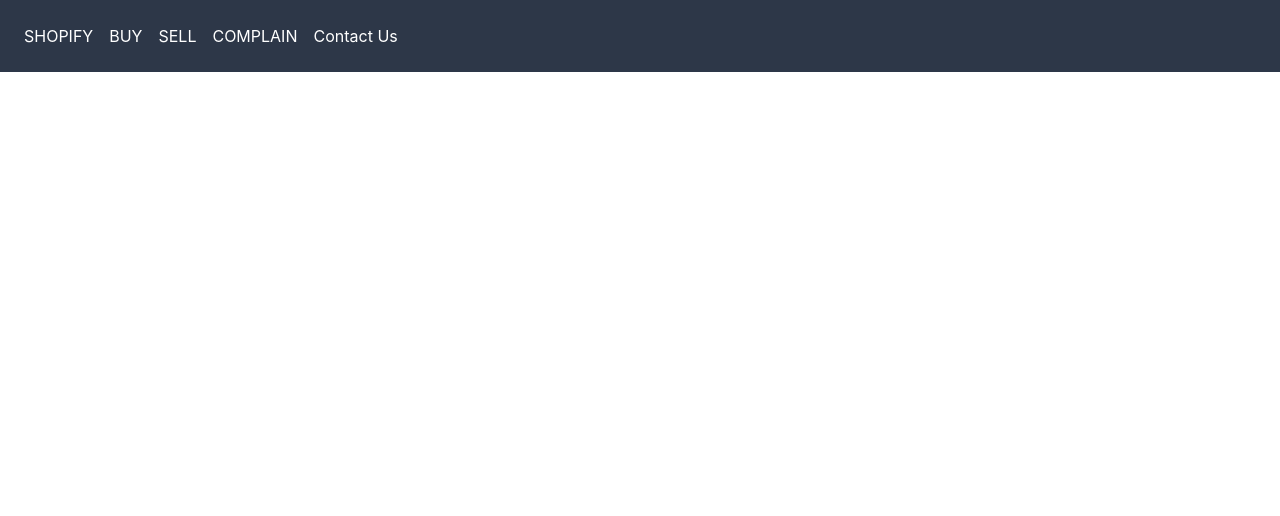
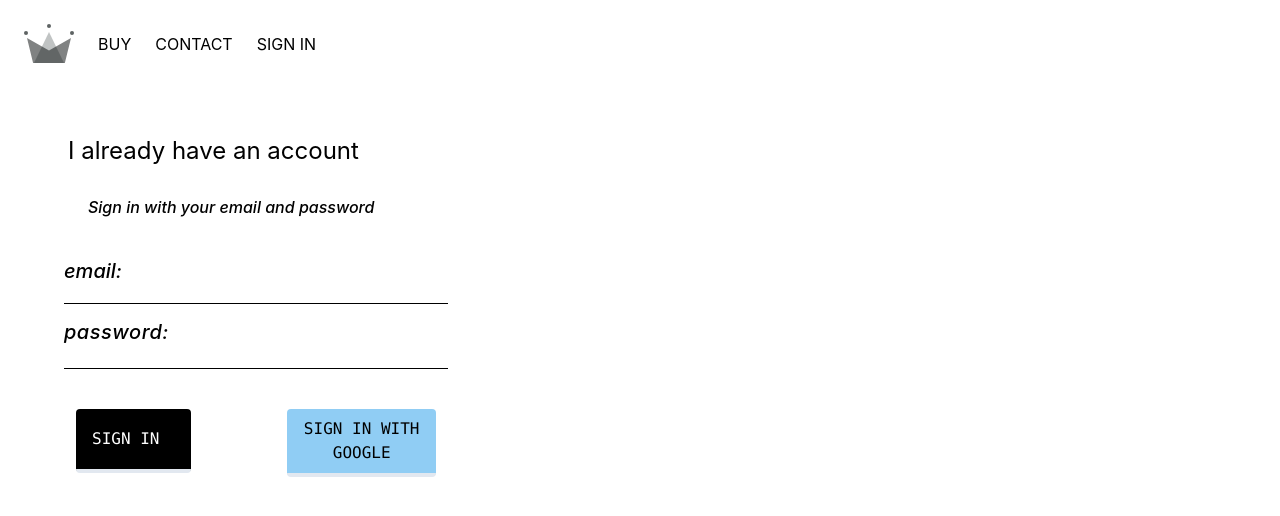
Before and after one commit to lape15/emperor-chopsticks, a React (Create React App) app: page /sign-in in a window 1280 px wide. Shown: the top 516 px of the page. Built offline with nearby package versions, Linux system fonts and the light colour scheme; no server answers.

Commit message:
integrated firebase into application

```diff
--- a/package.json
+++ b/package.json
@@ -3,23 +3,22 @@
   "version": "0.1.0",
   "private": true,
   "dependencies": {
+    "firebase": "^7.5.2",
     "react": "^16.12.0",
     "react-dom": "^16.12.0",
     "react-router-dom": "^5.1.2",
     "react-scripts": "3.2.0"
   },
   "scripts": {
-    "build:style":"tailwind build src/styles/index.css -o src/styles/tailwind.css",
+    "build:style": "tailwind build src/styles/index.css -o src/styles/tailwind.css",
     "start": "npm run build:style && react-scripts start",
     "build": "react-scripts build",
     "test": "react-scripts test",
     "eject": "react-scripts eject"
   },
-
   "eslintConfig": {
     "extends": "react-app"
   },
-
   "browserslist": {
     "production": [
       ">0.2%",
--- a/src/App.js
+++ b/src/App.js
@@ -2,15 +2,37 @@ import React from 'react';
 import {Switch, BrowserRouter, Route} from 'react-router-dom';
 import routes from '../src/routes/index'
 // import './App.css';
-import Header from './components/Header'
+import Header from './components/Header';
+import {auth} from './firebase/firebase.util'
 
 class App extends React.Component{
+  constructor(){
+    super();
+    this.state = {
+      currentUser : null
+    }
+  }
+  unsubscribeFromAuth = null
+
+  componentDidMount(){
+    this.unsubscribeFromAuth = auth.onAuthStateChanged(user => {
+      this.setState({
+        currentUser : user
+      });
+      console.log(user)
+    });
+  }
+
+  componentWillUnmount(){
+    this.unsubscribeFromAuth();
+  }
+
   render(){
     console.log(routes);
     return (
       <>
       <BrowserRouter>
-        <Header/>
+        <Header currentUser={this.state.currentUser}/>
       <div className="App">
           <Switch>
             {routes.map((route, key) =>
--- a/src/components/Header.js
+++ b/src/components/Header.js
@@ -1,25 +1,27 @@
 import React from 'react';
 // import { Nav, NavItem } from 'reactstrap';
 import {NavLink } from 'react-router-dom';
+import {ReactComponent as Logo} from './assets/crown.svg';
+import {auth} from '../firebase/firebase.util'
 
-class Header extends React.Component {
+const Header = ({currentUser}) => (
+    <>
+   <nav class="flex   flex-wrap bg-transparent  p-6">
+  <div class="flex  justify-between items-center text-black  mr-6">
+  <NavLink to="/" class="text-mono hover:text-black mr-6"><Logo/></NavLink>
+  <div class="flex justify-end ">
+  <NavLink to="/shop" class="text-mono text-black hover:font-bold pointer mr-6">BUY</NavLink>
+  <NavLink to="/" class="text-mono text-black  hover:font-bold pointer mr-6">CONTACT</NavLink>
 
-
-    render(){
-  return (
-   <>
-   <nav class="flex items-center justify-between flex-wrap bg-gray-800 p-6">
-  <div class="flex items-center flex-shrink-0 text-white mr-6">
-  <NavLink to="/"><span class="inline-block mt-4 lg:inline-block lg:mt-0 text-mono hover:text-black mr-4">SHOPIFY</span></NavLink>
-  <NavLink to="/shop"><span class="inline-block mt-4 lg:inline-block lg:mt-0 text-mono hover:text-black mr-4">BUY</span></NavLink>
-  <NavLink to="/"><span  class="inline-block mt-4 lg:inline-block lg:mt-0 text-mono hover:text-black mr-4">SELL</span></NavLink>
-  <NavLink to="/"><span class="inline-block mt-4 lg:inline-block lg:mt-0 text-mono hover:text-black mr-4">COMPLAIN</span></NavLink>
- <NavLink disabled to="/"><span class="inline-block mt-4 lg:inline-block lg:mt-0 text-mono hover:text-black mr-4">Contact Us</span></NavLink>
+  {
+    currentUser ?
+   <div class="text-mono text-black  hover:font-bold text-right pointer mr-6" onClick={() => auth.signOut()}> SIGN OUT</div>     :
+   <NavLink to="/sign-in" class="text-mono text-black  hover:font-bold pointer mr-6">SIGN IN</NavLink>
+  }
+  </div>
   </div>
   </nav>
     </>
-     );
-    };
-}
+    )
 
 export default Header;
--- /dev/null
+++ b/src/components/form-input/formInput.js
@@ -0,0 +1,17 @@
+import React from 'react';
+
+const FormInput = ({handleChange,label, ...otherProps}) => (
+    <>
+    <input class="appearance-none bg-trasparent border-none w-full h-12 ml-2 text-black mr-3 py-1 px-2 leading-looseS focus:outline-none"
+                            onChange={handleChange}
+                            {...otherProps}
+                            />
+            {
+                label?
+                (<label className={`${otherProps.value.length ? 'shrink' : ''} appearance-none-label`}>
+                    </label>)
+                    : null
+            }
+    </>
+)
+export default FormInput
--- /dev/null
+++ b/src/components/sign-in-and-sign-up/SignIn-SignUp.js
@@ -0,0 +1,9 @@
+import React from 'react';
+import SignIn from '../sign-in/signIn'
+
+const SignInandSignUp = () => (
+    <div class="flex content-center">
+        <SignIn/>
+    </div>
+)
+export default SignInandSignUp;
--- /dev/null
+++ b/src/components/sign-in/signIn.js
@@ -0,0 +1,76 @@
+import React from 'react';
+import FormInput from '../form-input/formInput';
+import {signInWithGoogle} from '../../firebase/firebase.util'
+
+export default class SignIn extends React.Component {
+    constructor(){
+        super();
+        this.state = {
+                email : '',
+                password: ''
+        }
+    }
+
+     handleFormSubmit = (e) => {
+            e.preventDefault();
+
+            this.setState({
+                email : '',
+                password : ''
+            })
+        }
+
+    handleChange = (e) => {
+        this.setState({
+            [e.target.name]: e.target.value
+          });
+    }
+
+    render(){
+        const {email, password} = this.state;
+        return (
+            <div class="w-1/2 bg-white ml-16  mt-10 h-10">
+            <p class="leading-loose text-san ml-1 text-2xl">I already have an account</p>
+            <p class="italic leading-loose ml-2 text-black bg-transparent font-medium px-4 py-2 m-2">Sign in with your email and password</p>
+            <form class="w-full max-w-sm " onSubmit={this.handleFormSubmit}>
+            <div class="flex items-center border-b border-b-2 border-black py-2">
+            <label class="italic block lowercase tracking-normal text-black text-xl font-medium mb-0"
+            for="grid-first-name">email:
+        </label>
+            <FormInput
+                            type="text"
+                            aria-label="Full name"
+                            name="email"
+                            value={email}
+                            onChange={this.handleChange}
+                            required
+                            />
+
+            </div>
+            <div class="flex items-center border-b border-b-2 border-black py-2">
+            <label class="italic block lowercase tracking-wide text-black text-xl font-medium mb-2" for="grid-first-name">password:</label>
+            <FormInput
+                            type="password"
+                            aria-label="Full name"
+                            name="password"
+                            // label="password"
+                            value={password}
+                            onChange={this.handleChange}
+                            required
+                            />
+
+            </div>
+            <div class="flex mb-4 px-3  mt-10 ">
+
+            <button class="bg-black w-48 h-16 mr-24 text-white hover:text-black  hover:bg-white font-mono py-2 px-4 border-b-4 rounded inline-flex items-center" type="submit">
+            SIGN IN
+          </button>
+          <button class="bg-blue-300  w-64  text-black font-mono py-2 px-4 border-b-4  hover:text-white hover:bg-blue-700 rounded inline-flex items-center" type="submit" onClick={signInWithGoogle}>
+            SIGN IN WITH GOOGLE
+          </button>
+       </div>
+            </form>
+            </div>
+        )
+    }
+}
--- /dev/null
+++ b/src/firebase/firebase.util.js
@@ -0,0 +1,28 @@
+import firebase from 'firebase/app';
+import 'firebase/firestore';
+import 'firebase/auth';
+
+const config = {
+    apiKey: "AIzaSyBq3_pH0um9oJRV6jGdl0BWFQJkYiviA4w",
+    authDomain: "lape-clothing.firebaseapp.com",
+    databaseURL: "https://lape-clothing.firebaseio.com",
+    projectId: "lape-clothing",
+    storageBucket: "lape-clothing.appspot.com",
+    messagingSenderId: "837471088185",
+    appId: "1:837471088185:web:eadf991373139d6046e7e8",
+    measurementId: "G-3YKTD3XDQR"
+  };
+
+  firebase.initializeApp(config);
+
+  export const auth = firebase.auth();
+
+  export const firestore = firebase.firestore();
+
+  const provider = new firebase.auth.GoogleAuthProvider();
+
+  provider.setCustomParameters({ prompt : 'select_account'});
+
+  export const signInWithGoogle = () => auth.signInWithPopup(provider);
+
+  export default firebase;
--- a/src/routes/index.js
+++ b/src/routes/index.js
@@ -1,5 +1,6 @@
 import Home from '../home/Home';
 import Shop from '../pages/Shop';
+import SignInandSignUp from '../components/sign-in-and-sign-up/SignIn-SignUp'
 
 // import { on } from 'cluster';
 
@@ -14,7 +15,13 @@ var routes = [
         path: "/shop",
         name: "shop",
         component: Shop
+    },
+    {
+        path: "/sign-in",
+        name: "sign-in-sign-up",
+        component: SignInandSignUp
     }
+
 
 ]
 
```
Also changed, not shown: src/components/assets/crown.svg (added), 1 other file (tests, documents, lock files or other folders).
